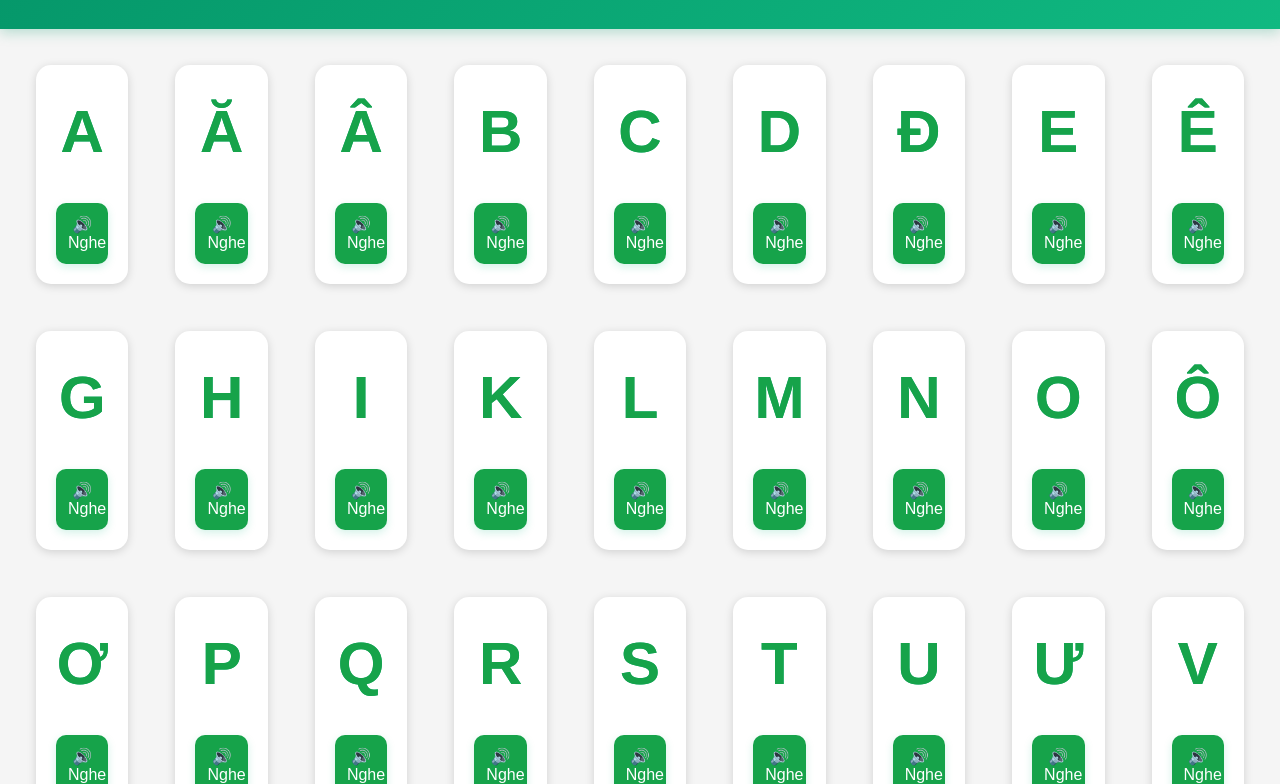
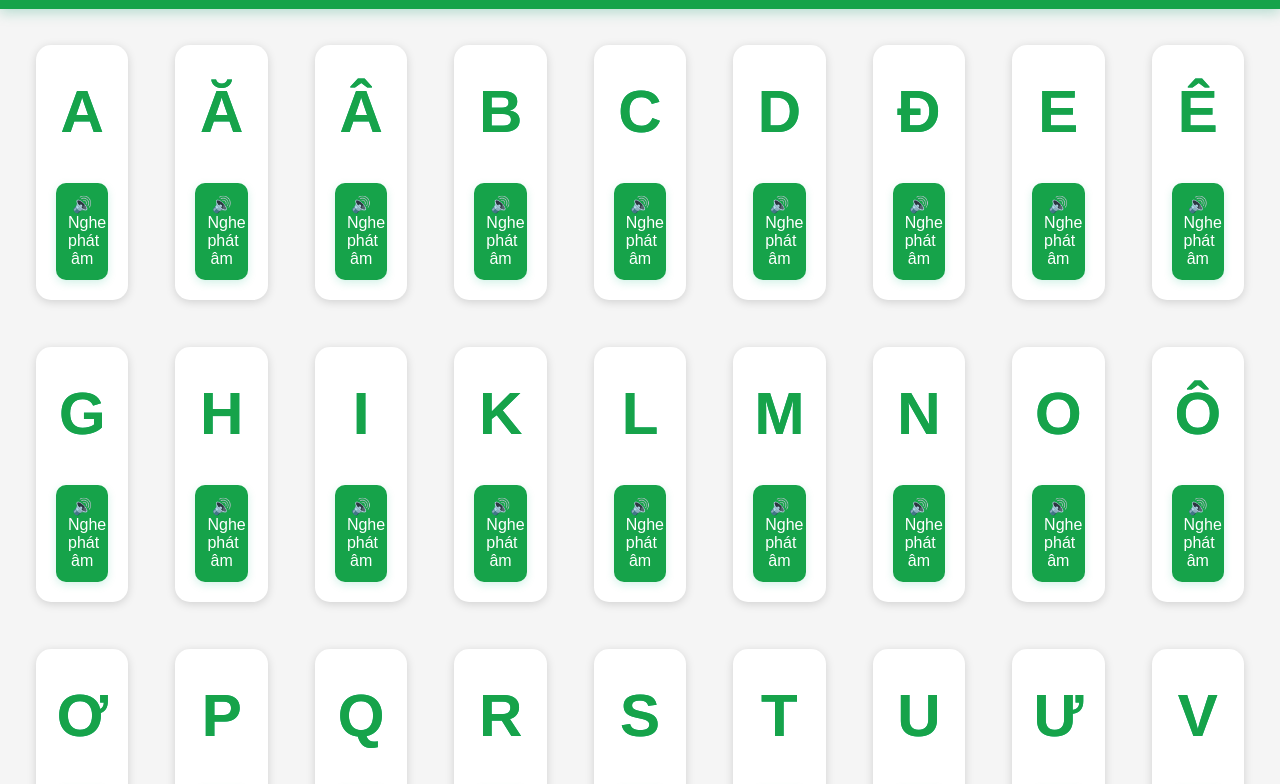
Before and after one commit to nhungdoi24h-ops/Vietnamese, a plain HTML site: page alphabet.html in a window 1280 px wide. Shown: the part 81-865 px from the top of the page. Drawn offline with Linux system fonts and the light colour scheme.

Commit message:
Update alphabet.html

```diff
--- a/alphabet.html
+++ b/alphabet.html
@@ -5,79 +5,64 @@
 
 <meta charset="UTF-8">
 
-<meta name="viewport"
-content="width=device-width,initial-scale=1.0">
+<meta name="viewport" content="width=device-width, initial-scale=1.0">
 
-<title>Bảng chữ cái</title>
+<title>Bảng chữ cái tiếng Việt</title>
 
 <link rel="stylesheet" href="style.css">
 
-<script src="js/audio.js"></script>
+<script src="audio.js"></script>
 
 <style>
 
 body{
+    margin:0;
+    background:#f5f5f5;
+    font-family:Arial,sans-serif;
+}
 
-background:#f5f5f5;
-
-font-family:Arial;
-
+header{
+    background:#16a34a;
+    color:white;
+    text-align:center;
+    padding:20px;
 }
 
 .grid{
-
     display:grid;
-
     grid-template-columns:repeat(auto-fit,minmax(120px,1fr));
-
     gap:15px;
-
     padding:20px;
-
 }
 
 .card{
-
     background:white;
-
+    border-radius:15px;
     padding:20px;
-
-border-radius:15px;
-
     text-align:center;
-
     box-shadow:0 2px 10px rgba(0,0,0,.15);
-
 }
 
 .letter{
-
     font-size:60px;
-
     font-weight:bold;
-
     color:#16a34a;
-
 }
 
 button{
+    width:100%;
+    margin-top:15px;
+    padding:12px;
+    border:none;
+    border-radius:10px;
+    background:#16a34a;
+    color:white;
+    font-size:16px;
+    cursor:pointer;
+}
 
-margin-top:15px;
-
-width:100%;
-
-padding:12px;
-
-background:#16a34a;
-
-border:none;
-
-border-radius:10px;
-
-color:white;
-
-font-size:16px;
-
+button:hover{
+    background:#138a3d;
 }
 
 </style>
@@ -88,21 +73,15 @@
 
 <header>
 
-<h1>
-
-🔤 Bảng chữ cái tiếng Việt
-
-</h1>
+<h1>🔤 Bảng chữ cái tiếng Việt</h1>
 
 </header>
 
-<div class="grid" id="alphabet">
-
-</div>
+<div class="grid" id="alphabet"></div>
 
 <script>
 
-const alphabet=[
+const alphabet = [
 
 "A","Ă","Â",
 
@@ -126,33 +105,39 @@
 
 ];
 
-let html="";
+const container = document.getElementById("alphabet");
 
 alphabet.forEach(letter=>{
 
-html+=`
+    const card=document.createElement("div");
 
-<div class="card">
+    card.className="card";
 
-<div class="letter">
+    card.innerHTML=`
 
-${letter}
+        <div class="letter">${letter}</div>
 
-</div>
-
-<button onclick="audio.speak('${letter}')">
-
-🔊 Nghe
-
-</button>
-
-</div>
+        <button>🔊 Nghe phát âm</button>
 
     `;
 
+    card.querySelector("button").addEventListener("click",()=>{
+
+        if(typeof audio==="undefined"){
+
+            alert("Không tìm thấy audio.js");
+
+            return;
+
+        }
+
+        audio.speak(letter);
+
     });
 
-document.getElementById("alphabet").innerHTML=html;
+    container.appendChild(card);
+
+});
 
 </script>
 
```
Lines whose indentation alone changed are shown as unchanged.
